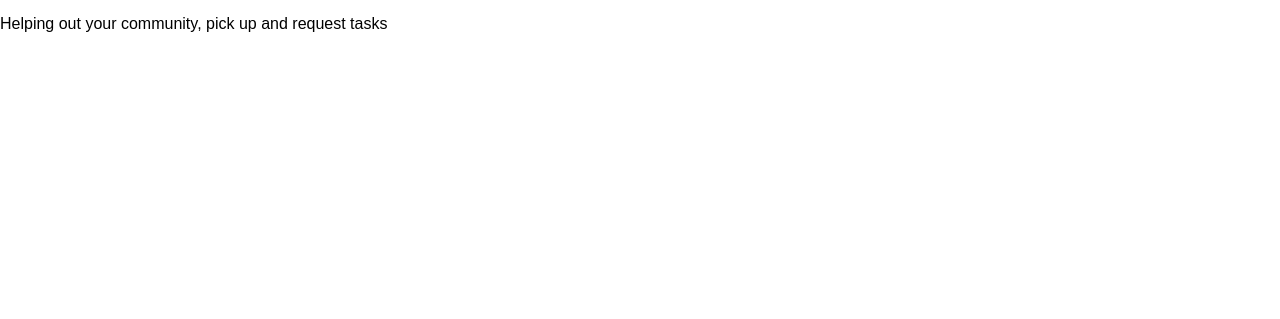
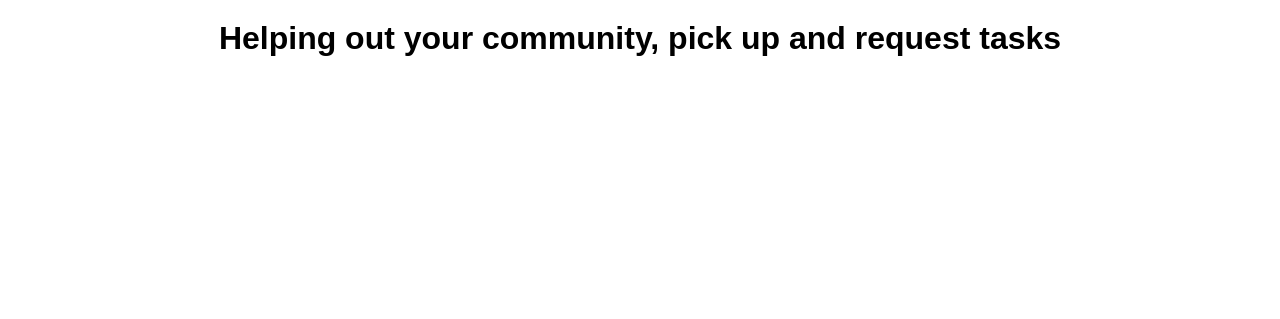
Before and after one commit to iamchrsgllsp/dogoodtodo, a Flask app: page / in a window 1280 px wide. Shown: the part 481-800 px from the top of the page. Run offline with Flask 3, Linux system fonts and the light colour scheme.

Commit message:
dum dum func stdlib

```diff
--- a/requirements.txt
+++ b/requirements.txt
@@ -1,3 +1,2 @@
 Flask
 Gunicorn
-functools
--- a/templates/home.html
+++ b/templates/home.html
@@ -50,13 +50,16 @@
         .button:hover {
             background-color: #0056b3;
         }
+        .content {
+            text-align: center;
+        }
     </style>
 </head>
 <body>
 
 <div class="hero">
     <div class="hero-text">
-        <h1>Welcome to Curiosity Grove</h1>
+        <h1>Welcome to Do Good ToDo</h1>
         <p>Your community-based task helper app.</p>
         <div class="buttons">
             <a href="/login" class="button">Login</a>
@@ -64,7 +67,9 @@
         </div>
     </div>
 </div>
-<p>Helping out your community, pick up and request tasks</p>
+<div class="content">
+<h1>Helping out your community, pick up and request tasks</h1>
+</div>
 <!-- Additional content here -->
 
 </body>
```
